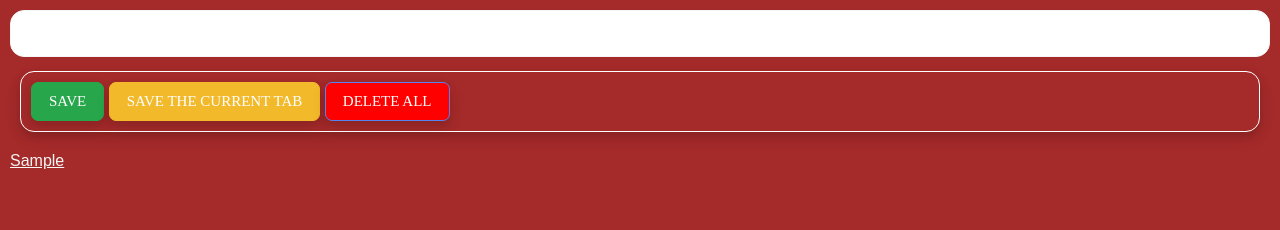
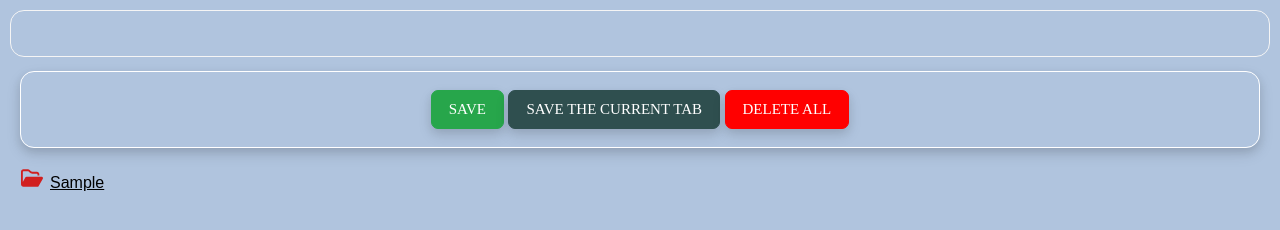
Before and after one commit to iremlaletu/JavaScript-Projects, a browser extension: page LeadTracker/index.html in a window 1280 px wide. Both pictures are taken after typing "Sample" into the empty fields and a click on the button "SAVE". Drawn offline with Linux system fonts and the light colour scheme.

Commit message:
color changed

```diff
--- a/LeadTracker/index.html
+++ b/LeadTracker/index.html
@@ -16,7 +16,7 @@
             <button class="button" id="tab-btn"><span>SAVE THE CURRENT TAB</span></button>
             <button class="button" id="delete-btn"><span>DELETE ALL</span></button>
         </div>
-
+        <span id="txt"></span>
         <ul id="ul-el"></ul>
     </div>
 
--- a/LeadTracker/main.js
+++ b/LeadTracker/main.js
@@ -31,9 +31,9 @@ function render(leads) {
         listItems += `
             <li>
                 <a target='_blank' href="${leads[i]}">
-                 ${leads[i]}
+                    ${leads[i]}
                 </a>
-             </li>
+            </li>
         `
     }
     ulEl.innerHTML = listItems
--- a/LeadTracker/style.css
+++ b/LeadTracker/style.css
@@ -1,18 +1,19 @@
-
 body {
     margin: 0;
     padding: 10px;
     font-family: Arial, Helvetica, sans-serif;
-    background-color: brown;
-    min-width: 500px;
+    min-width: 600px;
+    background-color:lightsteelblue;
+    background-size: 700px;
 }
 
 .multi-button {
   border: 1px solid white;
   border-radius: 14px;
-  padding: 10px;
+  padding: 18px;
   box-shadow: 0 4px 8px 0 rgba(0, 0, 0, 0.1), 0 6px 15px 0 rgba(0, 0, 0, 0.1);
   margin: 10px;
+  text-align: center;
 
 }
 
@@ -23,11 +24,13 @@ input {
     border: 1px solid whitesmoke;
     margin-bottom: 4px;
     border-radius: 14px;
+    background-color:transparent;
+    color:black;
 }
 
 #delete-btn {
   background-color:red;
-  border: 1px solid rgb(85,131,241);
+  border: 1px solid red
 
 }
 
@@ -38,8 +41,8 @@ input {
 }
 
 #tab-btn {
-  background-color: rgb(242,185,42);
-  border: 1px solid rgb(242,185,42);
+  background-color:darkslategray;
+  border: 1px solid darkslategray;
 
 }
 
@@ -87,16 +90,14 @@ input {
   content:url("icons/globe.svg");
 }
 
-ul {
-    margin-top: 20px;
-    list-style: none;
-    padding-left: 0;
-}
-
-li {
-    margin-top: 5px;
+li{
+  margin-top: 20px;
+  padding-left: 0;
+  list-style-image:url(icons/folders.svg);
 }
 
 a {
-    color: whitesmoke;
+  color:black;
+  font: 1em sans-serif italic;
+
 }
```
Also changed, not shown: LeadTracker/icons/folders.svg (added).
